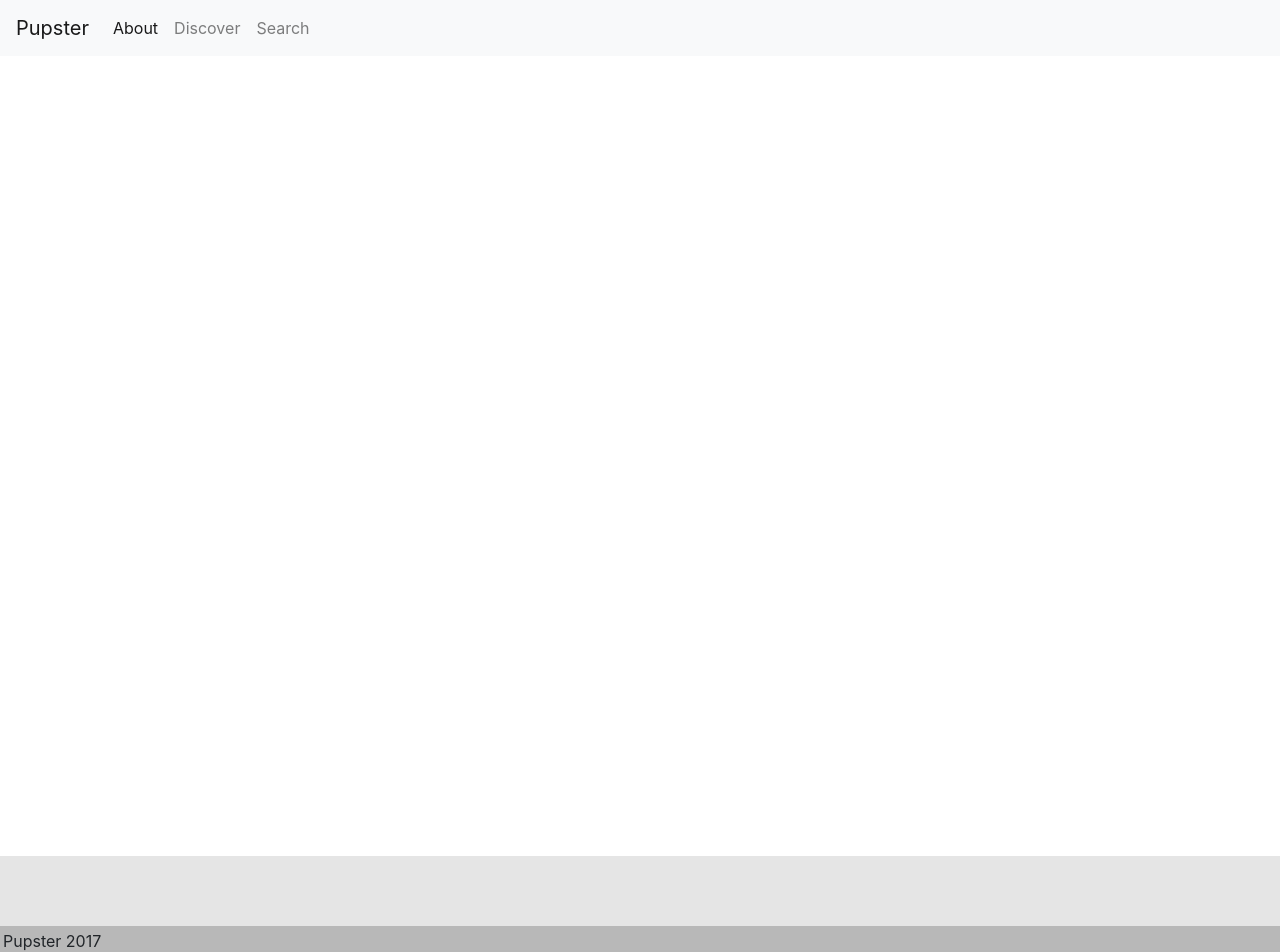
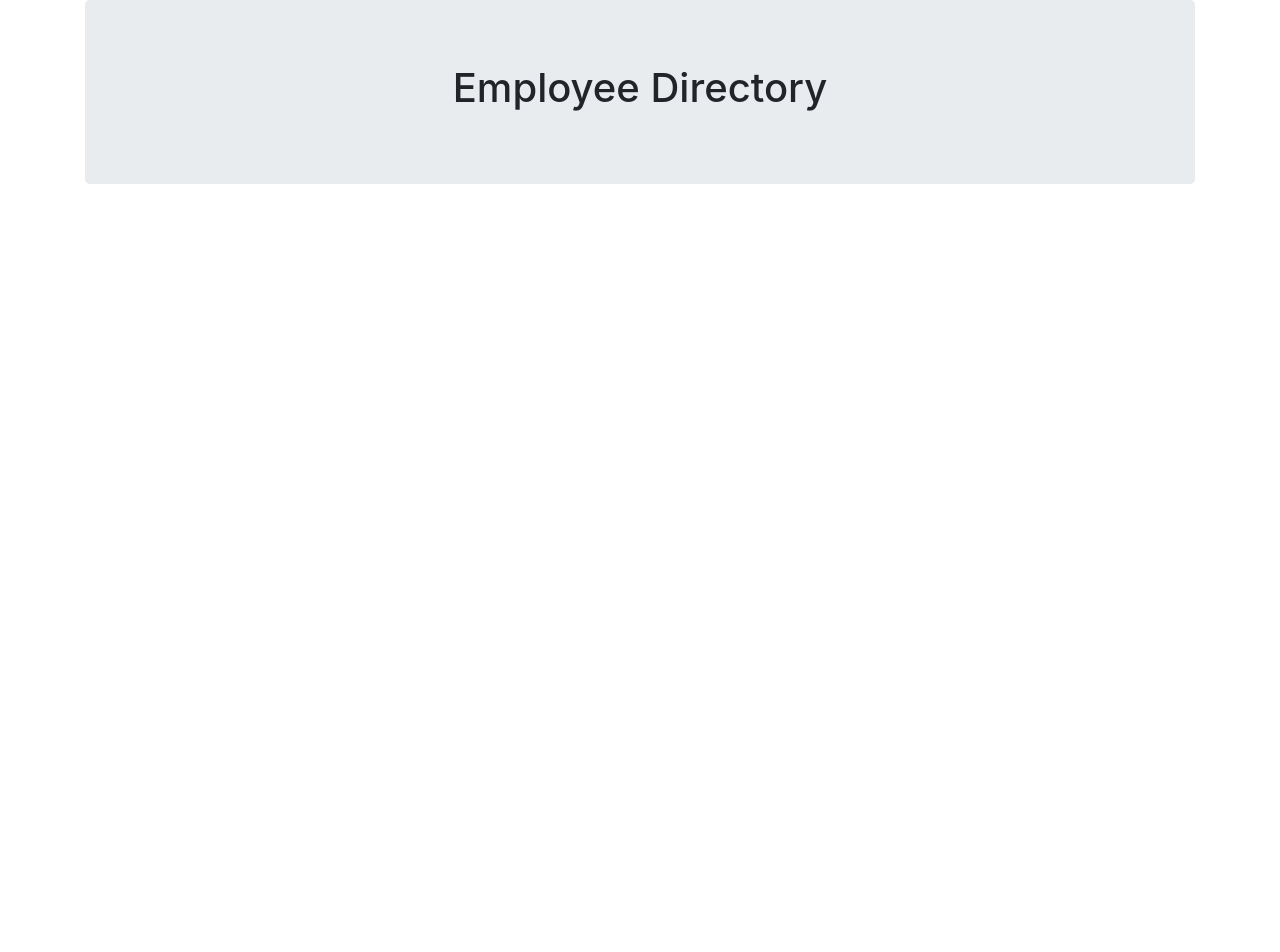
Before and after one commit to groberts31/Employee-Directory, a React (Create React App) app in the folder empdir/: page / in a window 1280 px wide. Shown: the top 952 px of the page. After the commit the page ends 800 px from the top, so only its background shows below. Built offline with nearby package versions, Linux system fonts and the light colour scheme.

Commit message:
removed all component folders and removed info regarding wrapper footer and navbar and added page.js and styled h1 to be center

```diff
--- a/empdir/src/App.js
+++ b/empdir/src/App.js
@@ -1,22 +1,10 @@
 import React from "react";
-import { BrowserRouter as Router } from "react-router-dom";
-import Navbar from "./components/Navbar";
-import Footer from "./components/Footer";
-import Wrapper from "./components/Wrapper";
+import PageWorking from "./components/Page";
+
 
 
 function App() {
-  return (
-    <Router>
-      <div>
-        <Navbar />
-        <Wrapper>
-
-        </Wrapper>
-        <Footer />
-      </div>
-    </Router>
-  );
+  return <PageWorking />;
 }
 
 export default App;
--- a/empdir/src/components/Footer/index.js
+++ /dev/null
@@ -1,12 +0,0 @@
-import React from "react";
-import "./style.css";
-
-function Footer() {
-  return (
-    <footer className="footer">
-      <span>Pupster 2017</span>
-    </footer>
-  );
-}
-
-export default Footer;
--- a/empdir/src/components/Footer/style.css
+++ /dev/null
@@ -1,14 +0,0 @@
-.footer {
-  min-height: 100px;
-  background: #E5E5E5;
-  position: relative;
-}
-
-.footer span {
-  position: absolute;
-  bottom: 0;
-  left: 0;
-  right: 0;
-  padding: 3px;
-  background: #B8B8B8;
-}
--- a/empdir/src/components/Navbar/index.js
+++ /dev/null
@@ -1,48 +0,0 @@
-import React from "react";
-import { Link } from "react-router-dom";
-import "./style.css";
-
-// Depending on the current path, this component sets the "active" class on the appropriate navigation link item
-function Navbar() {
-  return (
-    <nav className="navbar navbar-expand-lg navbar-light bg-light">
-      <Link className="navbar-brand" to="/">
-        Pupster
-      </Link>
-      <div>
-        <ul className="navbar-nav">
-          <li className="nav-item">
-            <Link
-              to="/"
-              className={
-                window.location.pathname === "/" || window.location.pathname === "/about"
-                  ? "nav-link active"
-                  : "nav-link"
-              }
-            >
-              About
-            </Link>
-          </li>
-          <li className="nav-item">
-            <Link
-              to="/discover"
-              className={window.location.pathname === "/discover" ? "nav-link active" : "nav-link"}
-            >
-              Discover
-            </Link>
-          </li>
-          <li className="nav-item">
-            <Link
-              to="/search"
-              className={window.location.pathname === "/search" ? "nav-link active" : "nav-link"}
-            >
-              Search
-            </Link>
-          </li>
-        </ul>
-      </div>
-    </nav>
-  );
-}
-
-export default Navbar;
--- a/empdir/src/components/Navbar/style.css
+++ /dev/null
@@ -1,3 +0,0 @@
-nav.navbar.navbar-default {
-  margin-bottom: 0;
-}
--- /dev/null
+++ b/empdir/src/components/Page.js
@@ -0,0 +1,16 @@
+import React from "react";
+
+function PageWorking() {
+  return (
+    <div className="main-container">
+      <div className="container">
+        <div className="jumbotron header">
+          {/* JavaScript expressions can be escaped inside of curly braces */}
+          <h1>Employee Directory</h1>
+        </div>
+      </div>
+    </div>
+  );
+}
+
+export default PageWorking;
--- a/empdir/src/components/Wrapper/index.js
+++ /dev/null
@@ -1,8 +0,0 @@
-import React from "react";
-import "./style.css";
-
-function Wrapper(props) {
-  return <main className="wrapper" {...props} />;
-}
-
-export default Wrapper;
--- a/empdir/src/components/Wrapper/style.css
+++ /dev/null
@@ -1,4 +0,0 @@
-.wrapper {
-  min-height: 100%;
-  padding-bottom: 100px;
-}
--- a/empdir/src/index.css
+++ b/empdir/src/index.css
@@ -11,3 +11,7 @@
     padding: 0;
     margin: 0;
   }
+
+  .header {
+      text-align: center;
+  }
```
